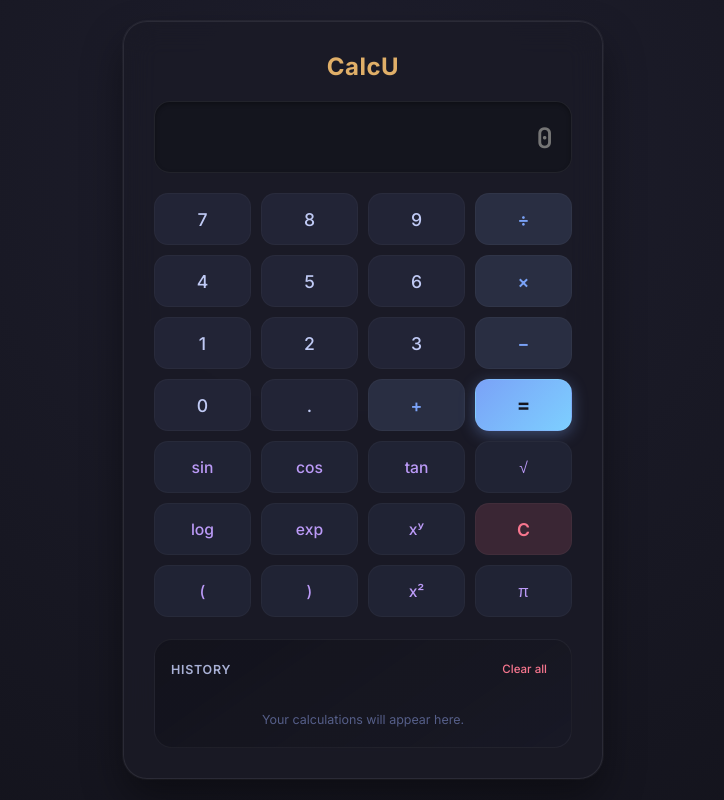
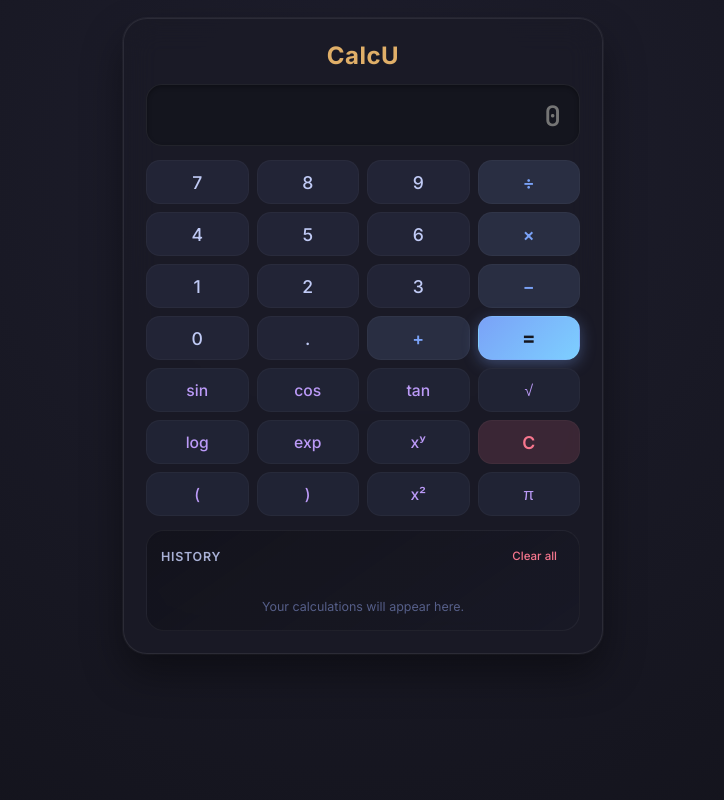
Before and after one commit to Austind16/Flask-Calculator, a Flask app: page / in a window 1280 px wide. Shown: the whole page, without its empty margins (277-1001 px from the left). Run offline with Flask 3, Linux system fonts and the light colour scheme; data that the repository does not hold is empty.

Commit message:
Scrollable issue solved

```diff
--- a/Calc/static/style.css
+++ b/Calc/static/style.css
@@ -329,3 +329,42 @@ button:active {
     font-size: 0.78rem;
     text-align: center;
 }
+
+@media (max-height: 820px) and (min-width: 600px) {
+    body {
+        align-items: flex-start;
+        padding-top: 18px;
+        padding-bottom: 18px;
+    }
+
+    .container {
+        padding: 22px;
+    }
+
+    .app-header {
+        margin-bottom: 14px;
+    }
+
+    .screen {
+        height: 62px;
+        margin-bottom: 14px;
+    }
+
+    .row {
+        gap: 8px;
+        margin-bottom: 8px;
+    }
+
+    button {
+        height: 44px;
+    }
+
+    .history {
+        margin-top: 14px;
+        padding: 12px 14px;
+    }
+
+    .history-list {
+        max-height: 112px;
+    }
+}
```
